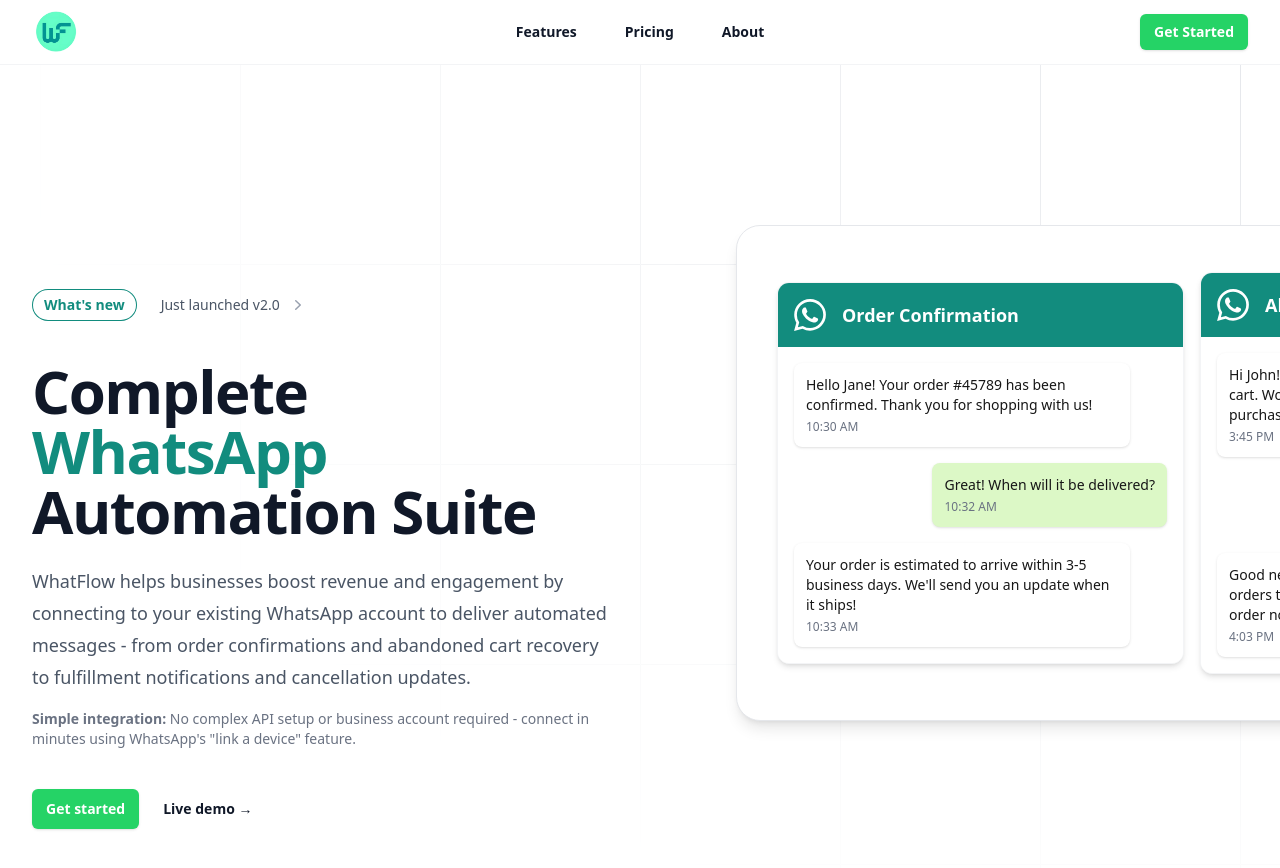
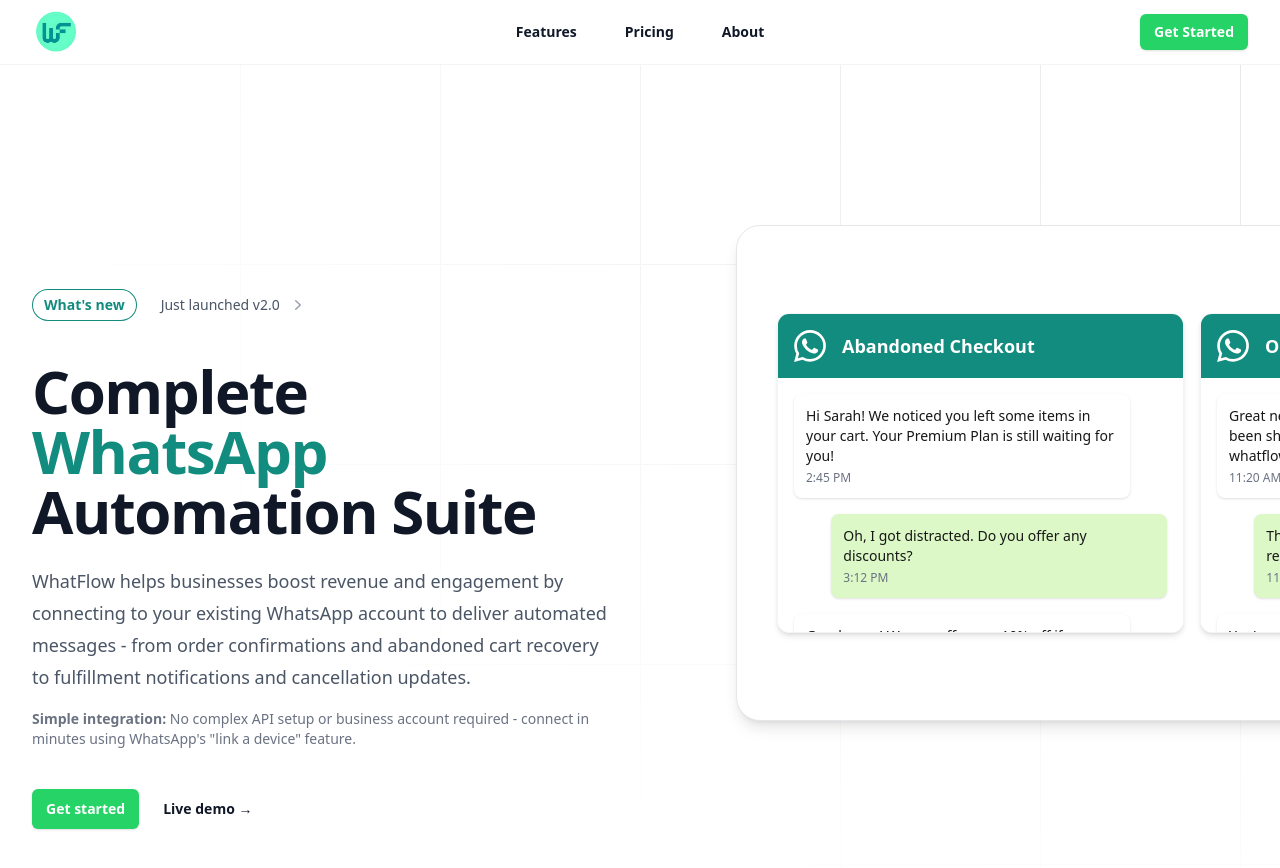
Before and after one commit to WhatFlow/whatflow.github.io, a Next.js app: page / in a window 1280 px wide. Shown: the top 868 px of the page. Built offline with nearby package versions, Linux system fonts and the light colour scheme.

Commit message:
Refactor AppScreenshot component by removing unused imports, update FAQ support email domain, and revise Hero component dialogues for abandoned cart and order fulfillment scenarios to enhance user experience.

```diff
--- a/src/components/AppScreenshot.tsx
+++ b/src/components/AppScreenshot.tsx
@@ -1,6 +1,5 @@
 'use client';
 
-import { useEffect, useState } from 'react';
 import Image from 'next/image';
 
 export default function AppScreenshot() {
--- a/src/components/FAQ.tsx
+++ b/src/components/FAQ.tsx
@@ -92,7 +92,7 @@
           <div className="mt-16 text-center">
             <p className="text-gray-600">
               Can't find the answer you're looking for?{' '}
-              <a href="mailto:support@whatflow.com" className="font-medium text-teal hover:text-green">
+              <a href="mailto:support@whatflow.tech" className="font-medium text-teal hover:text-green">
                 Contact our support team
               </a>
             </p>
--- a/src/components/Hero.tsx
+++ b/src/components/Hero.tsx
@@ -62,62 +62,68 @@
         <div className="mx-auto mt-16 flex max-w-2xl sm:mt-24 lg:ml-10 lg:mr-0 lg:mt-0 lg:max-w-none lg:flex-none xl:ml-32">
           <div className="relative -z-10 w-[57rem] h-[31rem] -mr-[45rem] overflow-hidden rounded-xl border border-gray-200 bg-white p-6 shadow-lg sm:-mr-[38rem] sm:rounded-2xl lg:-mr-0 lg:rounded-3xl lg:p-10">
             <div className="grid grid-cols-1 sm:grid-cols-2 gap-4 h-full items-center">
-              <div className="w-full bg-white rounded-xl shadow-md overflow-hidden border border-gray-100">
+              <div className="w-full bg-white rounded-xl shadow-md overflow-hidden border border-gray-100 h-[320px]">
                 <div className="p-4 bg-teal flex items-center">
                   <svg className="h-8 w-8 text-white" fill="currentColor" viewBox="0 0 24 24">
                     <path d="M17.472 14.382c-.297-.149-1.758-.867-2.03-.967-.273-.099-.471-.148-.67.15-.197.297-.767.966-.94 1.164-.173.199-.347.223-.644.075-.297-.15-1.255-.463-2.39-1.475-.883-.788-1.48-1.761-1.653-2.059-.173-.297-.018-.458.13-.606.134-.133.298-.347.446-.52.149-.174.198-.298.298-.497.099-.198.05-.371-.025-.52-.075-.149-.669-1.612-.916-2.207-.242-.579-.487-.5-.669-.51-.173-.008-.371-.01-.57-.01-.198 0-.52.074-.792.372-.272.297-1.04 1.016-1.04 2.479 0 1.462 1.065 2.875 1.213 3.074.149.198 2.096 3.2 5.077 4.487.709.306 1.262.489 1.694.625.712.227 1.36.195 1.871.118.571-.085 1.758-.719 2.006-1.413.248-.694.248-1.289.173-1.413-.074-.124-.272-.198-.57-.347m-5.421 7.403h-.004a9.87 9.87 0 01-5.031-1.378l-.361-.214-3.741.982.998-3.648-.235-.374a9.86 9.86 0 01-1.51-5.26c.001-5.45 4.436-9.884 9.888-9.884 2.64 0 5.122 1.03 6.988 2.898a9.825 9.825 0 012.893 6.994c-.003 5.45-4.437 9.884-9.885 9.884m8.413-18.297A11.815 11.815 0 0012.05 0C5.495 0 .16 5.335.157 11.892c0 2.096.547 4.142 1.588 5.945L.057 24l6.305-1.654a11.882 11.882 0 005.683 1.448h.005c6.554 0 11.89-5.335 11.893-11.893a11.821 11.821 0 00-3.48-8.413Z" />
                   </svg>
-                  <div className="ml-4 text-white text-lg font-semibold">Order Confirmation</div>
+                  <div className="ml-4 text-white text-lg font-semibold">Abandoned Checkout</div>
                 </div>
                 <div className="p-4 bg-white">
                   <div className="flex flex-col space-y-4">
                     <div className="flex">
                       <div className="bg-white rounded-lg p-3 max-w-[90%] shadow-sm">
-                        <p className="text-sm">Hello Jane! Your order #45789 has been confirmed. Thank you for shopping with us!</p>
-                        <p className="text-xs text-gray-500 mt-1">10:30 AM</p>
+                        <p className="text-sm">Hi Sarah! We noticed you left some items in your cart. Your Premium Plan is still waiting for you!</p>
+                        <p className="text-xs text-gray-500 mt-1">2:45 PM</p>
                       </div>
                     </div>
                     <div className="flex justify-end">
                       <div className="bg-green-light rounded-lg p-3 max-w-[90%] shadow-sm">
-                        <p className="text-sm">Great! When will it be delivered?</p>
-                        <p className="text-xs text-gray-500 mt-1">10:32 AM</p>
+                        <p className="text-sm">Oh, I got distracted. Do you offer any discounts?</p>
+                        <p className="text-xs text-gray-500 mt-1">3:12 PM</p>
                       </div>
                     </div>
                     <div className="flex">
                       <div className="bg-white rounded-lg p-3 max-w-[90%] shadow-sm">
-                        <p className="text-sm">Your order is estimated to arrive within 3-5 business days. We'll send you an update when it ships!</p>
-                        <p className="text-xs text-gray-500 mt-1">10:33 AM</p>
+                        <p className="text-sm">Good news! We can offer you 10% off if you complete your purchase today. Here's your checkout link: whatflow.com/checkout/sd63f2</p>
+                        <p className="text-xs text-gray-500 mt-1">3:14 PM</p>
+                      </div>
+                    </div>
+                    <div className="flex justify-end">
+                      <div className="bg-green-light rounded-lg p-3 max-w-[90%] shadow-sm">
+                        <p className="text-sm">Perfect! I'll complete my order now. Thanks!</p>
+                        <p className="text-xs text-gray-500 mt-1">3:15 PM</p>
                       </div>
                     </div>
                   </div>
                 </div>
               </div>
 
-              <div className="w-full bg-white rounded-xl shadow-md overflow-hidden border border-gray-100 hidden sm:block">
+              <div className="w-full bg-white rounded-xl shadow-md overflow-hidden border border-gray-100 hidden sm:block h-[320px]">
                 <div className="p-4 bg-teal flex items-center">
                   <svg className="h-8 w-8 text-white" fill="currentColor" viewBox="0 0 24 24">
                     <path d="M17.472 14.382c-.297-.149-1.758-.867-2.03-.967-.273-.099-.471-.148-.67.15-.197.297-.767.966-.94 1.164-.173.199-.347.223-.644.075-.297-.15-1.255-.463-2.39-1.475-.883-.788-1.48-1.761-1.653-2.059-.173-.297-.018-.458.13-.606.134-.133.298-.347.446-.52.149-.174.198-.298.298-.497.099-.198.05-.371-.025-.52-.075-.149-.669-1.612-.916-2.207-.242-.579-.487-.5-.669-.51-.173-.008-.371-.01-.57-.01-.198 0-.52.074-.792.372-.272.297-1.04 1.016-1.04 2.479 0 1.462 1.065 2.875 1.213 3.074.149.198 2.096 3.2 5.077 4.487.709.306 1.262.489 1.694.625.712.227 1.36.195 1.871.118.571-.085 1.758-.719 2.006-1.413.248-.694.248-1.289.173-1.413-.074-.124-.272-.198-.57-.347m-5.421 7.403h-.004a9.87 9.87 0 01-5.031-1.378l-.361-.214-3.741.982.998-3.648-.235-.374a9.86 9.86 0 01-1.51-5.26c.001-5.45 4.436-9.884 9.888-9.884 2.64 0 5.122 1.03 6.988 2.898a9.825 9.825 0 012.893 6.994c-.003 5.45-4.437 9.884-9.885 9.884m8.413-18.297A11.815 11.815 0 0012.05 0C5.495 0 .16 5.335.157 11.892c0 2.096.547 4.142 1.588 5.945L.057 24l6.305-1.654a11.882 11.882 0 005.683 1.448h.005c6.554 0 11.89-5.335 11.893-11.893a11.821 11.821 0 00-3.48-8.413Z" />
                   </svg>
-                  <div className="ml-4 text-white text-lg font-semibold">Abandoned Cart Recovery</div>
+                  <div className="ml-4 text-white text-lg font-semibold">Order Fulfillment</div>
                 </div>
                 <div className="p-4 bg-white">
                   <div className="flex flex-col space-y-4">
                     <div className="flex">
                       <div className="bg-white rounded-lg p-3 max-w-[90%] shadow-sm">
-                        <p className="text-sm">Hi John! We noticed you left some items in your cart. Would you like to complete your purchase?</p>
-                        <p className="text-xs text-gray-500 mt-1">3:45 PM</p>
+                        <p className="text-sm">Great news, Michael! Your order #1098 has been shipped and is on its way to you. Track: whatflow.com/track/1098</p>
+                        <p className="text-xs text-gray-500 mt-1">11:20 AM</p>
                       </div>
                     </div>
                     <div className="flex justify-end">
                       <div className="bg-green-light rounded-lg p-3 max-w-[90%] shadow-sm">
-                        <p className="text-sm">I was wondering about the shipping cost</p>
-                        <p className="text-xs text-gray-500 mt-1">4:02 PM</p>
+                        <p className="text-sm">Thank you! I've been looking forward to receiving my order.</p>
+                        <p className="text-xs text-gray-500 mt-1">11:45 AM</p>
                       </div>
                     </div>
                     <div className="flex">
                       <div className="bg-white rounded-lg p-3 max-w-[90%] shadow-sm">
-                        <p className="text-sm">Good news! We're offering free shipping on all orders today. Would you like to complete your order now?</p>
-                        <p className="text-xs text-gray-500 mt-1">4:03 PM</p>
+                        <p className="text-sm">You're welcome! We'll send you another update when your package is delivered. Need anything else?</p>
+                        <p className="text-xs text-gray-500 mt-1">11:47 AM</p>
                       </div>
                     </div>
                   </div>
```
